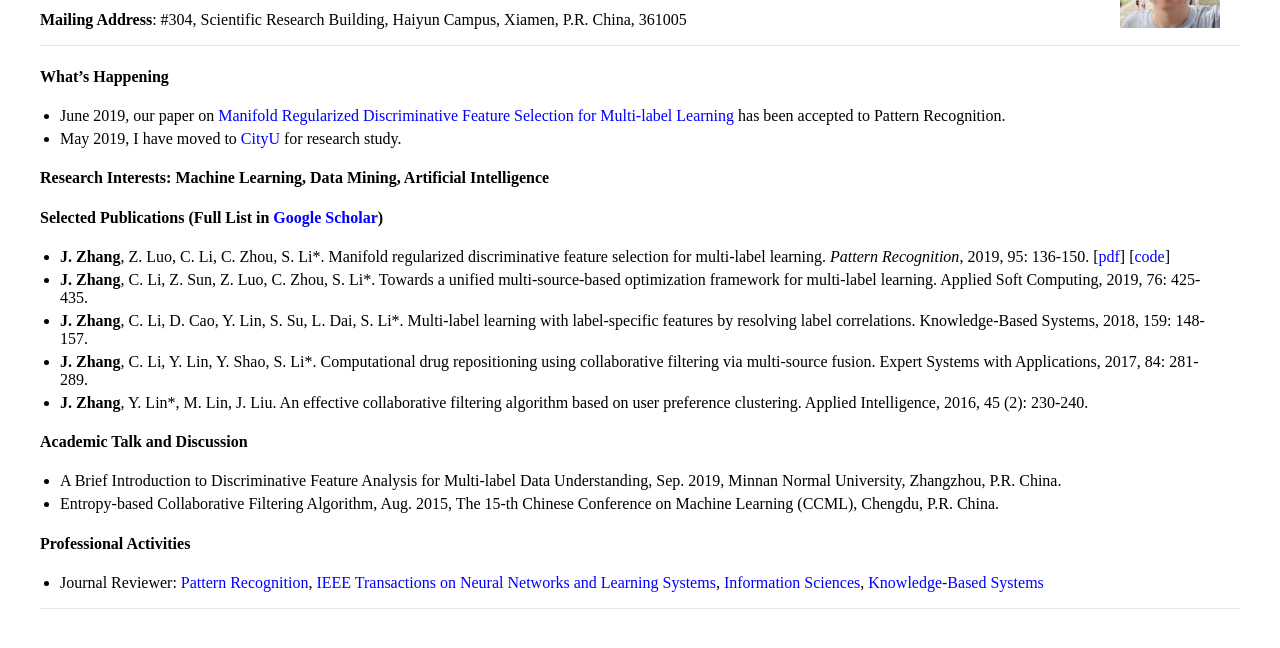
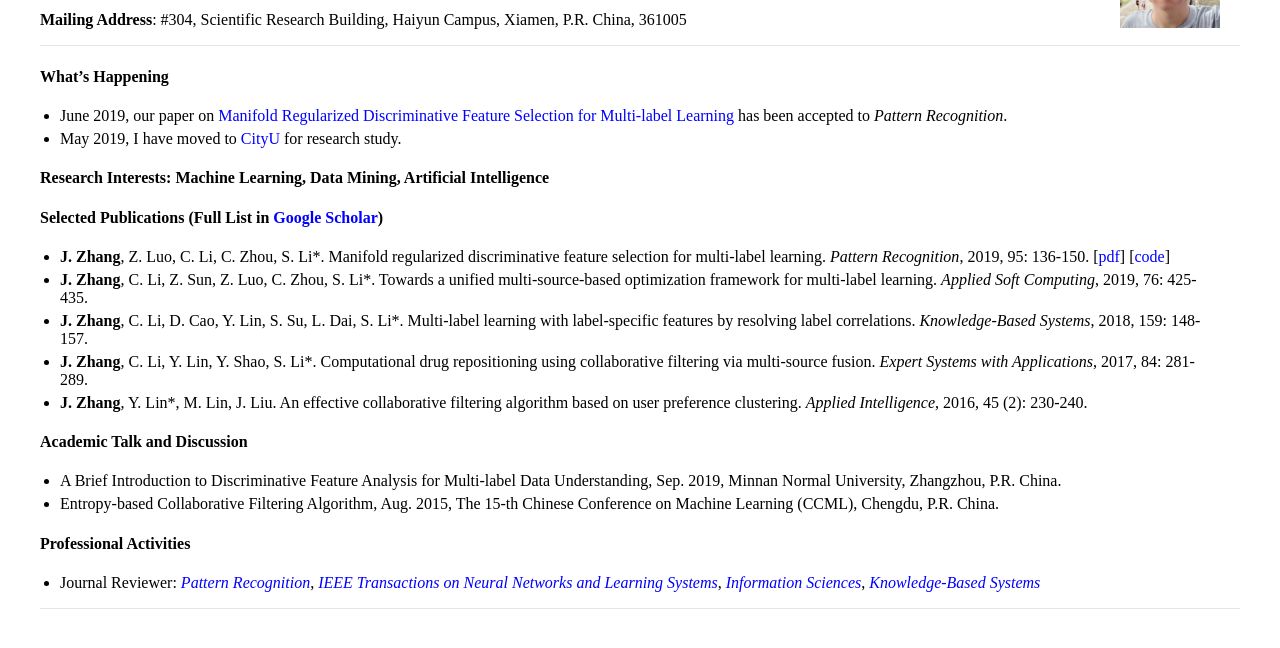
Before and after one commit to jiazhang-ml/jiazhang-ml.github.io, a Jekyll site: the page built from index.md, in a window 1280 px wide, cut to the strip 228-876 px from the top of the page. Built offline with Jekyll 4.4.1, drawn with Linux system fonts in a browser that asks for light colours.

```diff
--- a/index.md
+++ b/index.md
@@ -16,7 +16,7 @@ I am currently working towards the Ph.D. degree in the Artificial Intelligence D
 
 #### What's Happening
 
-* June 2019, our paper on [Manifold Regularized Discriminative Feature Selection for Multi-label Learning](https://www.sciencedirect.com/science/article/pii/S0031320319302341) has been accepted to Pattern Recognition.
+* June 2019, our paper on [Manifold Regularized Discriminative Feature Selection for Multi-label Learning](https://www.sciencedirect.com/science/article/pii/S0031320319302341) has been accepted to *Pattern Recognition*.
 * May 2019, I have moved to [CityU](https://www.cityu.edu.hk/) for research study.
 
 #### Research Interests: Machine Learning, Data Mining, Artificial Intelligence
@@ -24,10 +24,10 @@ I am currently working towards the Ph.D. degree in the Artificial Intelligence D
 #### Selected Publications (Full List in [Google Scholar](https://scholar.google.com.hk/citations?user=yBaTk-gAAAAJ&hl=en))
 
 * **J. Zhang**, Z. Luo, C. Li, C. Zhou, S. Li\*. Manifold regularized discriminative feature selection for multi-label learning. *Pattern Recognition*, 2019, 95: 136-150. [[pdf](1-s2.0-S0031320319302341-main.pdf)] [[code](MDFS-master.zip)]
-* **J. Zhang**, C. Li, Z. Sun, Z. Luo, C. Zhou, S. Li*. Towards a unified multi-source-based optimization framework for multi-label learning. Applied Soft Computing, 2019, 76: 425-435.
-* **J. Zhang**, C. Li, D. Cao, Y. Lin, S. Su, L. Dai, S. Li*. Multi-label learning with label-specific features by resolving label correlations. Knowledge-Based Systems, 2018, 159: 148-157.
-* **J. Zhang**, C. Li, Y. Lin, Y. Shao, S. Li*. Computational drug repositioning using collaborative filtering via multi-source fusion. Expert Systems with Applications, 2017, 84: 281-289.
-* **J. Zhang**, Y. Lin*, M. Lin, J. Liu. An effective collaborative filtering algorithm based on user preference clustering. Applied Intelligence, 2016, 45 (2): 230-240.
+* **J. Zhang**, C. Li, Z. Sun, Z. Luo, C. Zhou, S. Li\*. Towards a unified multi-source-based optimization framework for multi-label learning. *Applied Soft Computing*, 2019, 76: 425-435.
+* **J. Zhang**, C. Li, D. Cao, Y. Lin, S. Su, L. Dai, S. Li\*. Multi-label learning with label-specific features by resolving label correlations. *Knowledge-Based Systems*, 2018, 159: 148-157.
+* **J. Zhang**, C. Li, Y. Lin, Y. Shao, S. Li\*. Computational drug repositioning using collaborative filtering via multi-source fusion. *Expert Systems with Applications*, 2017, 84: 281-289.
+* **J. Zhang**, Y. Lin\*, M. Lin, J. Liu. An effective collaborative filtering algorithm based on user preference clustering. *Applied Intelligence*, 2016, 45 (2): 230-240.
 
 #### Academic Talk and Discussion
 
@@ -36,4 +36,4 @@ I am currently working towards the Ph.D. degree in the Artificial Intelligence D
 
 #### Professional Activities
 
-* Journal Reviewer: [Pattern Recognition](https://www.journals.elsevier.com/pattern-recognition/), [IEEE Transactions on Neural Networks and Learning Systems](https://mc.manuscriptcentral.com/tnnls), [Information Sciences](https://www.journals.elsevier.com/information-sciences), [Knowledge-Based Systems](https://www.journals.elsevier.com/knowledge-based-systems)
+* Journal Reviewer: [*Pattern Recognition*](https://www.journals.elsevier.com/pattern-recognition/), [*IEEE Transactions on Neural Networks and Learning Systems*](https://mc.manuscriptcentral.com/tnnls), [*Information Sciences*](https://www.journals.elsevier.com/information-sciences), [*Knowledge-Based Systems*](https://www.journals.elsevier.com/knowledge-based-systems)
```
